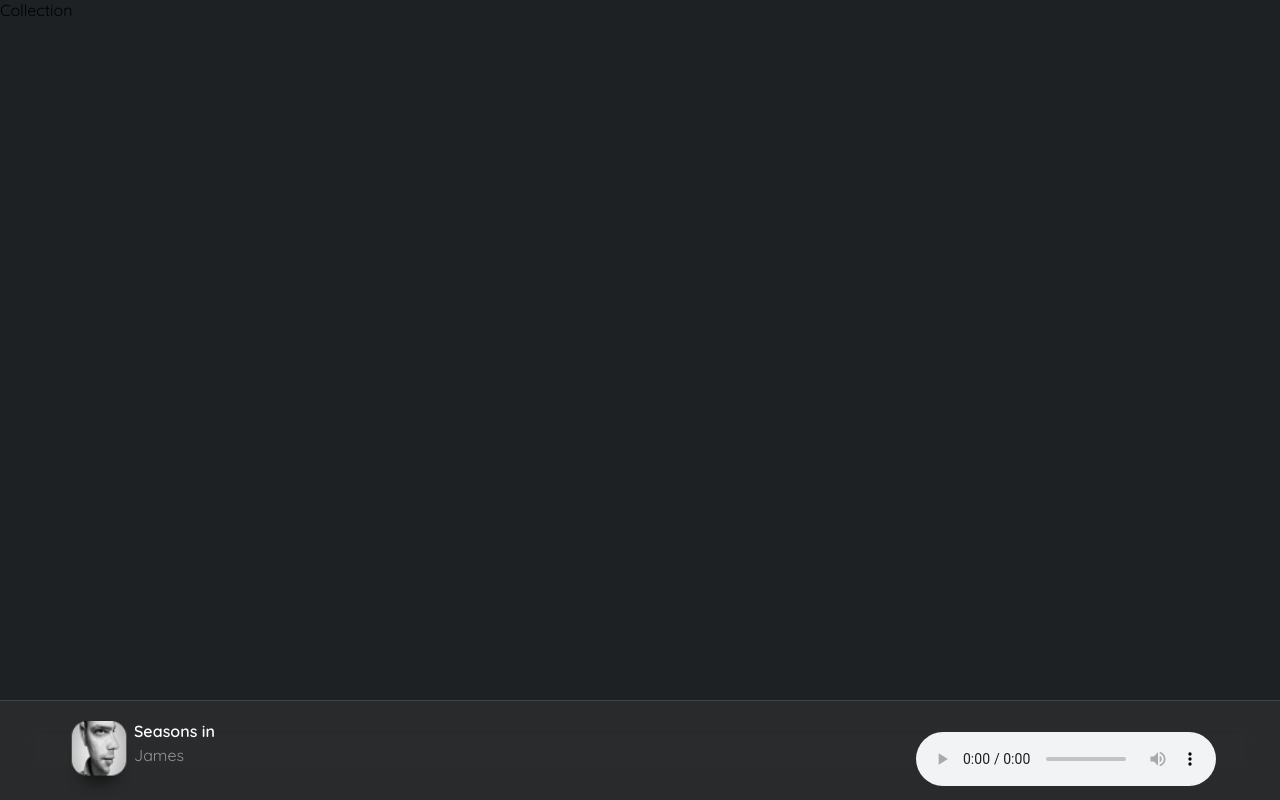
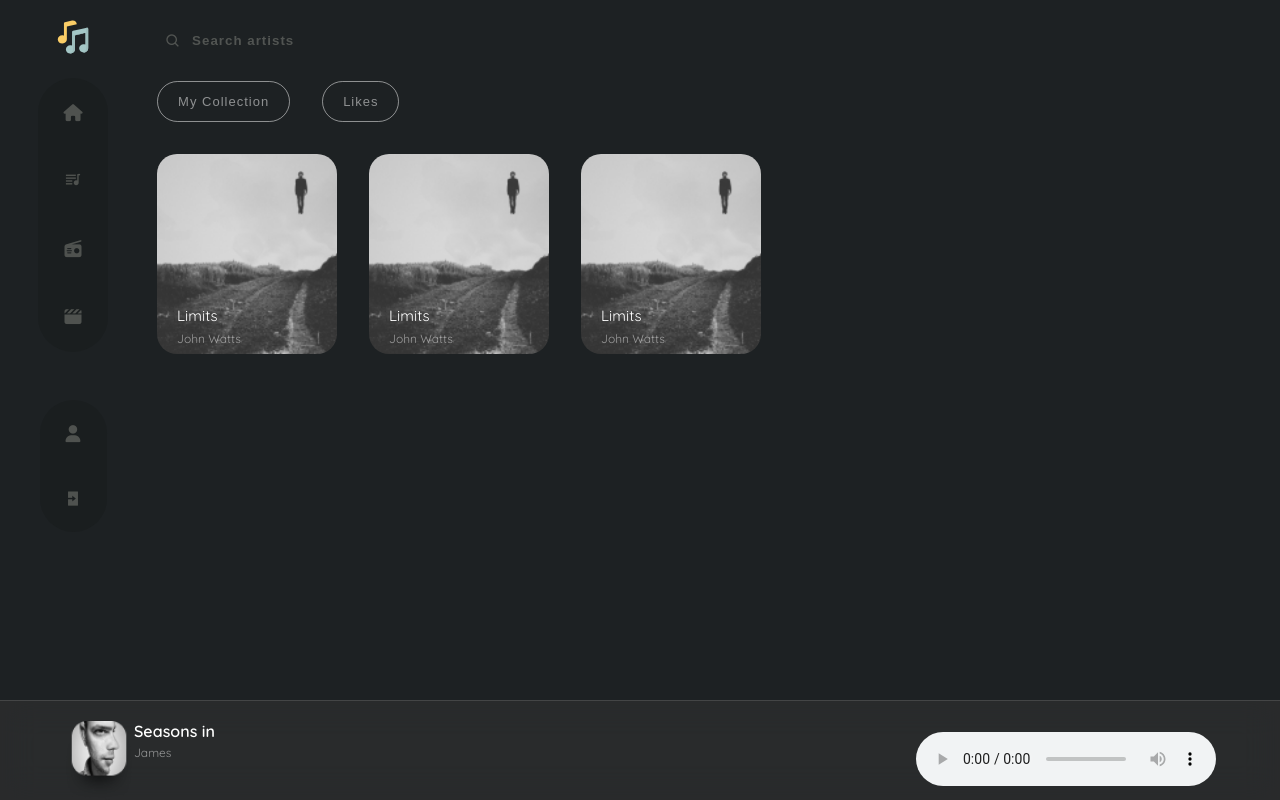
Before and after one commit to rambey-coder/musica, a React (Create React App) app: page /collection in a window 1280 px wide. Built offline with nearby package versions, Linux system fonts and the light colour scheme.

Commit message:
collection design

```diff
--- a/src/App.css
+++ b/src/App.css
@@ -208,7 +208,7 @@
     flex-grow: 10;
 }
 
-.album > span:nth-child(2) > p:nth-child(1) {
+.album > span:nth-child(2) > p:nth-child(1), .collection > span > span > p:nth-child(1) {
     margin: 0 0 6px 0;
     color: #fff;
     font-size: 15px;
@@ -324,8 +324,85 @@
     font-weight: 600;
 }
 
-.player > span > p:nth-child(2) {
+.player > span > p:nth-child(2), .collection > span > span > p:nth-child(2) {
     margin: 0;
     color: rgba(255, 255, 255, 0.5);
     font-weight: 400;
+    font-size: 12px;
 }
+
+.collection-container {
+    width: 100%;
+}
+
+.btn-container, .collection-content {
+    width: 90%;
+    margin: auto;
+}
+
+.btn-container {
+    margin: 0 auto 2rem auto;
+    display: flex;
+    gap: 2rem;
+}
+
+.btn-container > button {
+    background: transparent;
+    padding: 12px 20px;
+    border-radius: 50px;
+    border: 1px solid rgba(255, 255, 255, 0.5);
+    color: rgba(255, 255, 255, 0.5);
+    font-size: 13px;
+    font-weight: 100;
+    letter-spacing: 1px;
+    cursor: pointer;
+
+}
+
+.collection-content {
+    display: flex;
+    align-items: center;
+    gap: 2rem;
+}
+
+.collection {
+    background: url(/public/assets/bg-limit.png);
+    width: 180px;
+    height: 200px;
+    border-radius: 20px;
+    background-repeat: no-repeat;
+    background-size: cover;
+    position: relative;
+    cursor: pointer;
+    transition:all .9s ease;
+}
+
+.collection > span > img {
+    width: 30px;
+    cursor: pointer;
+    display: none;
+}
+
+.collection:hover .play-img, .collection:hover .likes {
+    display: block;
+}
+
+.collection > span > span > p:nth-child(3) {
+    font-size: 12px;
+    color: #fff;
+    display: none;
+}
+
+.collection > span {
+    width: 80%;
+    display: flex;
+    align-items: center;
+    justify-content: space-between;
+    position: absolute;
+    bottom: 8px;
+    left: 20px;
+}
+
+.collection:hover {
+    background-size: 127%;
+}
--- a/src/Components/Collection.js
+++ b/src/Components/Collection.js
@@ -1,8 +1,56 @@
 import React from 'react'
+import SideBar from './SideBar'
+import Header from './Header'
 
 const Collection = () => {
   return (
-    <div>Collection</div>
+    <div className="container">
+        <SideBar />
+        <div className="collection-container">
+            <Header />
+            <div className="content-container">
+                <div className="btn-container">
+                    <button>My Collection</button>
+                    <button>Likes</button>
+                </div>
+
+                <div className="collection-content ">
+                    <div className="collection">
+                        <span>
+                        <span>
+                        <p>Limits</p>
+                        <p>John Watts</p>
+                        <p className='likes'>2.5m likes</p>
+                        </span>
+                        <img src="/assets/play.svg" alt="play" className='play-img'/>
+                        </span>
+                    </div>
+                    <div className="collection">
+                        <span>
+                        <span>
+                        <p>Limits</p>
+                        <p>John Watts</p>
+                        <p className='likes'>2.5m likes</p>
+                        </span>
+                        <img src="/assets/play.svg" alt="play" className='play-img'/>
+                        </span>
+                    </div>
+                    <div className="collection">
+                        <span>
+                        <span>
+                        <p>Limits</p>
+                        <p>John Watts</p>
+                        <p className='likes'>2.5m likes</p>
+                        </span>
+                        <img src="/assets/play.svg" alt="play" className='play-img'/>
+                        </span>
+                    </div>
+                </div>
+
+                <div className="fav-container"></div>
+            </div>
+        </div>
+    </div>
   )
 }
 
```
Also changed, not shown: public/assets/Play.svg (added), public/assets/bg-limit.png (added).
